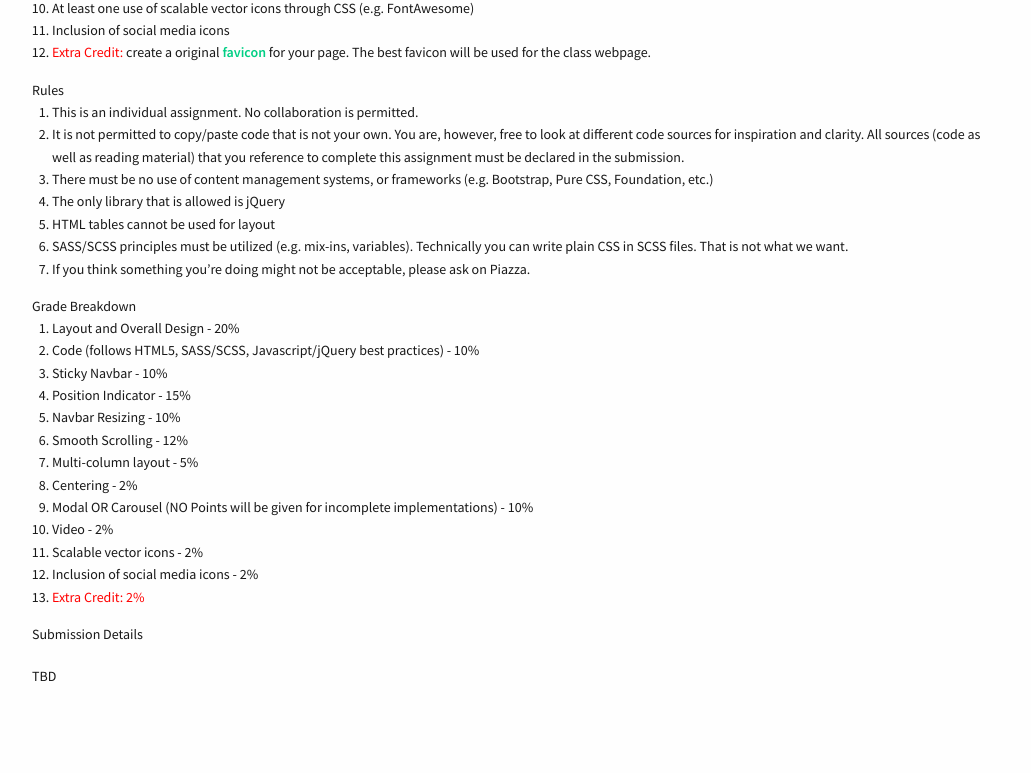
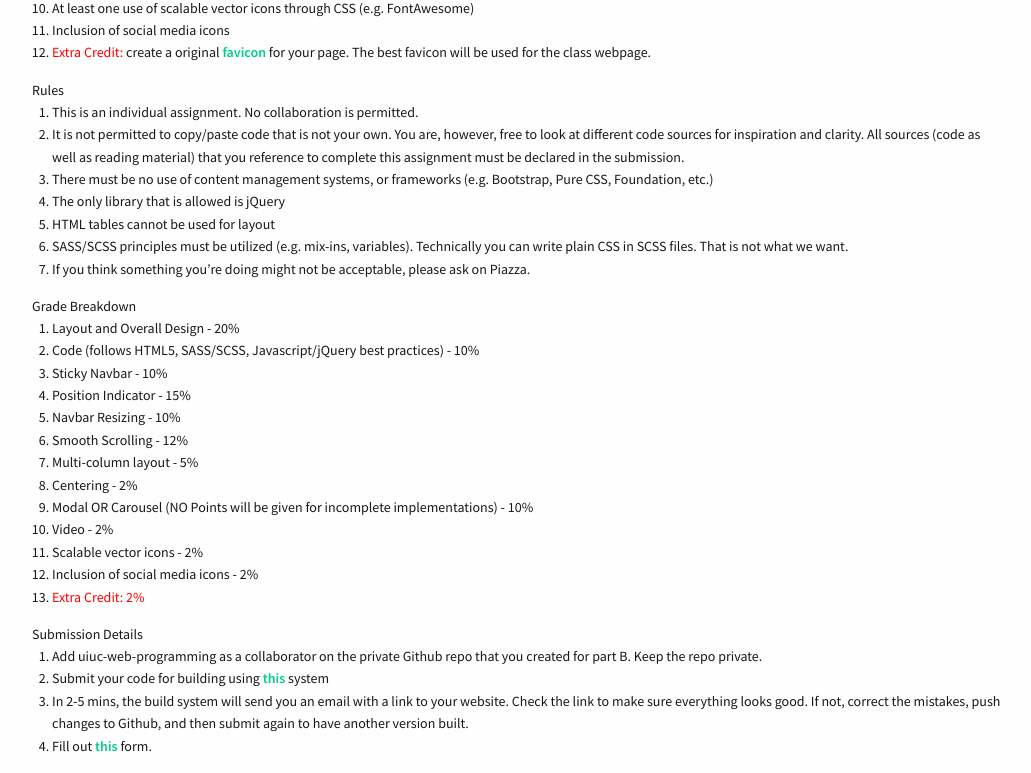
Before and after one commit to gouthamp900/su17, a website: page labs/MP-1/index.html in a window 1280 px wide. Shown: the part 949-1722 px from the top of the page, without its empty margins (123-1154 px from the left). Before the commit the page ends 1636 px from the top, so only its background shows below. Drawn offline with nearby package versions, Linux system fonts and the light colour scheme; files whose address does not match are found by name.

Commit message:
Update index.html

```diff
--- a/labs/MP-1/index.html
+++ b/labs/MP-1/index.html
@@ -90,7 +90,15 @@
 
 <div class="section-heading">Submission Details</div>
 
-<br> TBD
+<ol>
+	  <li> Add uiuc-web-programming as a collaborator on the private Github repo that you created for part B. Keep the repo private.</li>
+	  <li> Submit your code for building using <a href="http://45.55.43.143/#/submit">this</a> system </li>
+	<li> In 2-5 mins, the build system will send you an email with a link to your website. Check the link to make sure everything looks good. If not, correct the mistakes, push changes to Github, and then submit again to have another version built. </li>
+<li> Fill out <a href="https://docs.google.com/forms/d/e/1FAIpQLSdboCFvbXhs-ET9-G43rXucFJi-1CzjSAMwW4JyNUR-yhwoRw/viewform?usp=sf_link">this </a> form. </li>
+<ol>
+
+
+
 			</div>
 		</div>
 	</body>
```
